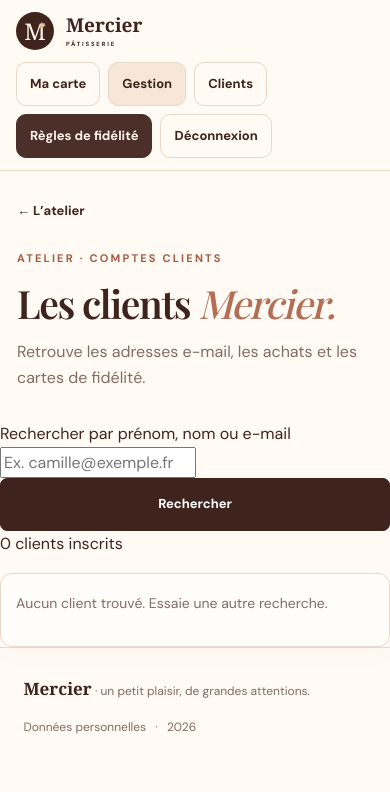
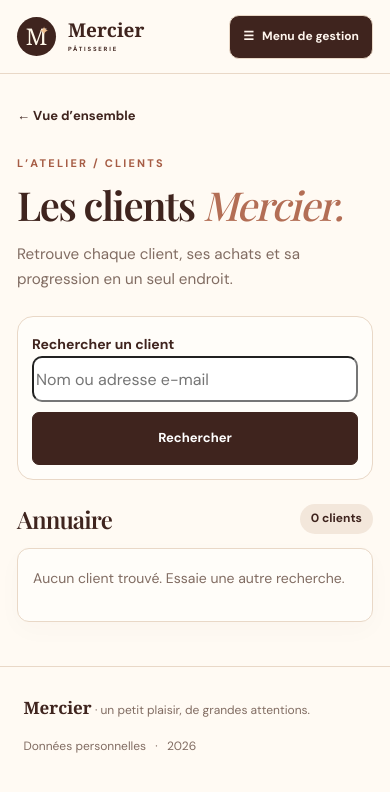
Before and after one commit to Mahyar-abr/patisserie, a Django app: page /atelier/clients/ in a window 390 px wide. Shown: the top 792 px of the page. Run offline with Django 5.2, Linux system fonts and the light colour scheme; the visitor is signed in with stand-in values (Sample User, id 1); data comes from the database, SQL or seed files in the repository; data that the repository does not hold is empty; parts of the project's set-up code (start-up, migrations or seed data) failed here and were passed over; some web fonts are replaced.

Commit message:
Refonte mobile atelier et suivi des recompenses

```diff
--- a/config/urls.py
+++ b/config/urls.py
@@ -20,6 +20,7 @@ urlpatterns = [
  path('sante/',views.health,name='health'),
  path('atelier/',views.staff_home,name='staff'),
  path('atelier/clients/',views.customers,name='customers'),
+ path('atelier/recompenses/',views.rewards,name='rewards'),
  path('atelier/programme/',views.program,name='program'),
  path('atelier/produits/',views.products,name='products'),
  path('atelier/client/',views.lookup,name='lookup'),
--- a/loyalty/views.py
+++ b/loyalty/views.py
@@ -140,7 +140,39 @@ def health(request):
     return JsonResponse({'status':'ready'})
 @staff_required
 def staff_home(request):
-    return render(request,'loyalty/staff.html',{'active':Purchase.objects.filter(cancelled_at=None).count(),'pending':Reward.objects.filter(used_at=None,revoked=False).count(),'customers':User.objects.filter(is_staff=False).count(),'recent':Purchase.objects.select_related('user').order_by('-created_at')[:12],'shop':Shop.objects.get_or_create(pk=1)[0]})
+    now = timezone.now()
+    available = Reward.objects.filter(used_at__isnull=True, revoked=False, user__is_staff=False).filter(
+        Q(expires_at__isnull=True) | Q(expires_at__gt=now))
+    delivered = Reward.objects.filter(used_at__isnull=False, revoked=False, user__is_staff=False)
+    return render(request, 'loyalty/staff.html', {
+        'active': Purchase.objects.filter(cancelled_at=None).count(),
+        'pending': available.count(), 'delivered': delivered.count(),
+        'customers': User.objects.filter(is_staff=False).count(),
+        'pending_rewards': available.select_related('user').order_by('-created_at')[:5],
+        'delivered_rewards': delivered.select_related('user').order_by('-used_at')[:5],
+        'recent': Purchase.objects.select_related('user').order_by('-created_at')[:8],
+    })
+
+@staff_required
+def rewards(request):
+    # Private, paginated view of earned and redeemed loyalty rewards.
+    now = timezone.now()
+    statut = request.GET.get('statut', 'toutes')
+    if statut not in ('toutes', 'a_remettre', 'remises'):
+        statut = 'toutes'
+    available = Reward.objects.filter(used_at__isnull=True, revoked=False, user__is_staff=False).filter(
+        Q(expires_at__isnull=True) | Q(expires_at__gt=now))
+    delivered = Reward.objects.filter(used_at__isnull=False, revoked=False, user__is_staff=False)
+    rewards_qs = Reward.objects.select_related('user').filter(user__is_staff=False)
+    if statut == 'a_remettre':
+        rewards_qs = rewards_qs.filter(pk__in=available.values('pk'))
+    elif statut == 'remises':
+        rewards_qs = rewards_qs.filter(pk__in=delivered.values('pk'))
+    page = Paginator(rewards_qs.order_by('-created_at', '-pk'), 20).get_page(request.GET.get('page'))
+    return render(request, 'loyalty/rewards.html', {
+        'page': page, 'rewards': page.object_list, 'statut': statut,
+        'pending_count': available.count(), 'delivered_count': delivered.count(), 'now': now,
+    })
 @staff_required
 def customers(request):
     """Annuaire privé des clients ; aucune donnée personnelle en accès public."""
--- /dev/null
+++ b/static/admin-v2.css
@@ -0,0 +1,147 @@
+/* Mercier 2.2.2 – interface atelier, sans modification de la logique de validation */
+/* La feuille est chargée uniquement depuis base.html, pour une vraie séparation des styles. */
+:root { --admin-edge:clamp(18px,5vw,80px); --admin-card:#fffdf9; --admin-soft:#f7ece0; --admin-muted:#816b5f; }
+.topbar-admin { min-height:90px; height:auto; padding-block:15px; flex-wrap:nowrap; }
+.admin-navbar { margin-left:auto; min-width:0; }
+.admin-desktop-links { display:flex; align-items:center; justify-content:flex-end; flex-wrap:wrap; gap:8px; }
+.admin-desktop-links a, .admin-logout { text-decoration:none; border:1px solid transparent; border-radius:12px; background:transparent; color:var(--ink); font:700 13px/1.2 'DM Sans',Arial,sans-serif; padding:11px 13px; min-height:42px; display:inline-flex; align-items:center; justify-content:center; white-space:nowrap; cursor:pointer; }
+.admin-desktop-links a:hover,.admin-logout:hover { background:var(--cream); }
+.admin-desktop-links a[aria-current='page'] { background:var(--ink);color:#fff7ed; }
+.admin-desktop-links .inline { display:flex; }
+.admin-logout { border-color:var(--line); }
+.admin-mobile-menu { display:none; }
+.admin-page-intro { padding-top:clamp(32px,5vw,64px); padding-bottom:25px; }
+.admin-page-intro h1 { margin:9px 0 14px; font-size:clamp(2.5rem,4.4vw,4.4rem); }
+.admin-page-intro > p { font-size:clamp(.95rem,1.7vw,1.08rem); margin:0; max-width:640px; }
+/* Chiffres : fonte explicite au lieu du raccourci font:42px Georgia dans l'ancien CSS. */
+.admin-metrics { grid-template-columns:repeat(4,minmax(0,1fr)); gap:13px; padding-bottom:35px; }
+.admin-metric { padding:22px; border:1px solid #ead9ca; border-radius:16px; background:#f8ebde; color:var(--ink); min-width:0; display:flex; flex-direction:column; gap:5px; text-decoration:none; }
+.admin-metric:nth-child(2) { background:#fff3e7; }
+.admin-metric:nth-child(3) { background:#e9efe6; border-color:#dbe6d5; }
+.admin-metric:nth-child(4) { background:#f3e6e4; border-color:#eedcd7; }
+.admin-metric strong { font-family:'DM Sans','DejaVu Sans',Arial,sans-serif; font-weight:700; letter-spacing:-.06em; line-height:1.12; font-size:clamp(2.3rem,3.6vw,3.8rem); font-variant-numeric:lining-nums tabular-nums; margin:6px 0; }
+.admin-metric .metric-label { font:700 12px/1.4 'DM Sans',Arial,sans-serif; text-transform:uppercase; letter-spacing:.09em; color:#765b50; }
+.admin-metric .metric-hint { color:#775f53; font:500 12px/1.45 'DM Sans',Arial,sans-serif; margin-top:auto; overflow-wrap:anywhere; }
+a.admin-metric:hover { border-color:#b58d77; box-shadow:0 12px 25px rgba(75,42,27,.08); }
+.admin-action-section,.admin-rewards-preview { padding:0 var(--admin-edge) 38px; }
+.admin-section-heading { margin-bottom:17px; }
+.admin-section-heading h2,.admin-recent h2 { font-size:clamp(1.6rem,2.4vw,2.2rem);margin:0 0 5px; }
+.admin-section-heading p { color:var(--muted);font-size:14px;margin:0 0 9px; }
+.admin-action-grid { display:grid;grid-template-columns:repeat(3,minmax(0,1fr));gap:13px; }
+.admin-action-grid a { padding:21px 19px; border:1px solid var(--line);border-radius:15px; background:var(--admin-card); text-decoration:none;display:flex;flex-direction:column;min-height:142px;gap:4px;transition:background .15s,transform .15s; }
+.admin-action-grid a:hover { background:#fbebdd;transform:translateY(-2px); }
+.admin-action-grid strong { font:700 15px/1.35 'DM Sans',Arial,sans-serif; }
+.admin-action-grid small { font-size:12px;color:var(--muted);overflow-wrap:anywhere; }
+.action-icon { display:inline-flex;justify-content:center;align-items:center;color:#6b4034;background:#f3e3d4;border-radius:9px;width:39px;height:39px;font:24px/1 Georgia,serif;margin-bottom:7px; }
+.mini-link { display:inline-block;font-size:13px;font-weight:700;text-underline-offset:3px; }
+.reward-preview-grid { display:grid;grid-template-columns:repeat(2,minmax(0,1fr));gap:16px; }
+.reward-preview-panel { min-width:0;border:1px solid var(--line);background:var(--admin-card);border-radius:17px;padding:18px; }
+.reward-preview-panel h3 { display:flex;justify-content:space-between;align-items:center;gap:10px;font:700 17px/1.3 'DM Sans',Arial,sans-serif;margin:0 0 9px; }
+.reward-count { background:#f3e5d6;color:#513329;border-radius:20px;padding:3px 10px;font:700 13px/1.5 'DM Sans',Arial,sans-serif; }
+.reward-list-link { display:flex;gap:10px;justify-content:space-between;align-items:center;min-width:0;text-decoration:none;padding:13px 0;border-top:1px solid #f1e5da; }
+.reward-list-link div { min-width:0; }
+.reward-list-link strong { display:block;font:700 14px/1.4 'DM Sans',Arial,sans-serif;overflow-wrap:anywhere; }
+.reward-list-link small { display:block;color:var(--muted);font-size:12px;margin-top:3px;overflow-wrap:anywhere; }
+.reward-view { color:#8d5844;flex-shrink:0;font-weight:700;font-size:12px; }
+/* Annuaire – cartes condensées, sans débordement sur 320px. */
+.client-directory { width:100%;min-width:0;padding:0 var(--admin-edge) 64px; }
+.client-search { border:1px solid var(--line);border-radius:16px;background:#fffdf9;padding:18px; }
+.client-search label { font:700 14px/1.4 'DM Sans',Arial,sans-serif;margin-bottom:11px; }
+.client-search-row { display:flex;flex-wrap:wrap;gap:10px; }
+.client-search-row input { min-width:0;flex:1 1 220px;min-height:46px;border-radius:10px; }
+.client-search-row .button { min-height:46px;white-space:nowrap;justify-content:center;flex:0 0 auto; }
+.client-list-heading { display:flex;gap:15px;align-items:center;justify-content:space-between;margin:24px 0 14px; }
+.client-list-heading h2 { font-size:clamp(1.5rem,3vw,2rem);margin:0; }
+.client-list-heading > span { font:700 12px/1.3 'DM Sans',Arial,sans-serif;background:#f3e7db;border-radius:30px;padding:7px 11px;white-space:nowrap; }
+.client-cards { display:grid;gap:12px; }
+.client-directory .client-row { display:grid;grid-template-columns:minmax(0,1.25fr) minmax(160px,.7fr) minmax(180px,.7fr);align-items:center;gap:16px;border:1px solid var(--line);border-radius:16px;background:var(--admin-card);padding:20px;min-width:0; }
+.client-row-info,.client-row-activity,.client-row-actions { min-width:0; }
+.client-identity { display:flex;gap:11px;align-items:center;min-width:0;margin-bottom:10px; }
+.client-avatar { flex-shrink:0;width:44px;height:44px;border-radius:14px;display:grid;place-items:center;background:#4b302a;color:#fff0df;font:700 19px/1 Georgia,serif; }
+.client-identity-text { min-width:0; }
+.client-row-info .client-identity-text h3 { font:700 17px/1.3 'DM Sans',Arial,sans-serif;letter-spacing:-.02em;margin:0 0 2px;overflow-wrap:anywhere; }
+.client-identity-text h3 a { text-decoration:none; }
+.client-identity-text h3 a:hover { text-decoration:underline; }
+.client-identity-text p { margin:0;color:var(--muted);font-size:12px;line-height:1.4;overflow-wrap:anywhere; }
+.client-directory .client-row-activity { display:grid;grid-template-columns:repeat(2,minmax(0,1fr));gap:7px 12px; }
+.client-activity-stat { min-width:0; }
+.client-activity-stat strong { display:block;font:700 24px/1.15 'DM Sans','DejaVu Sans',Arial,sans-serif;font-variant-numeric:tabular-nums;letter-spacing:-.04em; }
+.client-activity-stat span { display:block;font-size:12px;color:var(--muted); }
+.client-row-activity small { grid-column:1 / -1;font-size:11px;color:var(--muted);line-height:1.45; }
+.client-directory .client-row-actions { display:flex;flex-direction:column;align-items:stretch;gap:8px; }
+.client-row-actions .button { display:flex;justify-content:center;gap:8px;text-align:center;min-height:44px;padding:10px 12px;font-size:12px;white-space:normal;line-height:1.3; }
+.client-action-hint { font-size:11px;color:#755e52;max-width:none;line-height:1.4; }
+.client-badge { font:700 11px/1.3 'DM Sans',Arial,sans-serif; }
+/* Détail des récompenses */
+.reward-filter {display:flex;flex-wrap:wrap;gap:9px;margin:0 0 17px;}
+.reward-filter a {text-decoration:none;border:1px solid var(--line);border-radius:999px;font:700 12px/1.3 'DM Sans',Arial,sans-serif;padding:11px 13px;background:#fffdf9;}
+.reward-filter a[aria-current='page'] { background:var(--ink);color:white;border-color:var(--ink); }
+.reward-directory-list { display:grid;gap:12px; }
+.reward-directory-item { min-width:0;display:grid;grid-template-columns:auto minmax(0,1fr) auto;align-items:center;gap:16px;border:1px solid var(--line);border-radius:15px;background:var(--admin-card);padding:19px; }
+.reward-item-icon { width:44px;height:44px;border-radius:12px;display:grid;place-items:center;background:#f3e3d4;font-size:24px; }
+.reward-item-info { min-width:0; }
+.reward-item-info h2 { font:700 17px/1.4 'DM Sans',Arial,sans-serif;margin:0;overflow-wrap:anywhere; }
+.reward-item-info p { margin:2px 0 8px;font-size:12px;color:var(--muted);overflow-wrap:anywhere; }
+.reward-item-info strong,.reward-item-info small { display:block;overflow-wrap:anywhere; }
+.reward-item-info strong {font-size:13px;}
+.reward-item-info small {font-size:11px;color:var(--muted);margin-top:5px;}
+.reward-item-actions { display:flex;flex-direction:column;align-items:stretch;gap:9px;min-width:140px; }
+.reward-item-actions .button { padding:11px 12px;min-height:42px;justify-content:center;gap:4px;text-align:center; }
+.client-badge.active-reward { color:#66382a;background:#f5dec9; }
+@media (max-width:1100px) {
+  .admin-desktop-links { gap:3px; }
+  .admin-desktop-links a,.admin-logout { padding:10px;font-size:12px; }
+  .client-directory .client-row { grid-template-columns:minmax(0,1fr) minmax(155px,.6fr); }
+  .client-row-actions { grid-column:1/-1;flex-direction:row!important; }
+  .client-row-actions .button { flex:1 1 160px; }
+}
+@media (max-width:750px) {
+  /* Dans les pages staff, la navigation mobile ne fait plus 3 lignes. */
+  .topbar-admin { display:flex;flex-direction:row;align-items:center;justify-content:space-between;gap:10px;min-height:74px;padding:12px 17px;position:relative; }
+  .topbar-admin .logo { min-width:0; }
+  .topbar-admin .logo-mark { width:39px;height:39px;font-size:23px; }
+  .topbar-admin .logo-name { font-size:19px; }
+  .admin-desktop-links { display:none; }
+  .admin-mobile-menu {display:block;position:relative;}
+  .admin-mobile-menu > summary {cursor:pointer;list-style:none;border:1px solid var(--line);border-radius:10px;background:var(--ink);color:#fff6ee;font:700 12px/1.2 'DM Sans',Arial,sans-serif;padding:12px 13px;min-height:44px;display:flex;align-items:center;gap:8px;white-space:nowrap;}
+  .admin-mobile-menu > summary::-webkit-details-marker {display:none;}
+  .admin-mobile-menu[open] > summary {background:#674438;}
+  .admin-mobile-items {position:absolute;right:0;top:calc(100% + 10px);width:min(310px,calc(100vw - 34px));background:#fffdf9;box-shadow:0 16px 42px rgba(65,30,20,.18);border:1px solid var(--line);border-radius:14px;padding:9px;z-index:50;display:grid;gap:4px;}
+  .admin-mobile-items a,.admin-mobile-items button { width:100%;display:flex;justify-content:flex-start;align-items:center;box-sizing:border-box;min-height:45px;text-decoration:none;border:0;border-radius:9px;padding:11px 13px;background:transparent;color:var(--ink);font:700 13px/1.4 'DM Sans',Arial,sans-serif;text-align:left; }
+  .admin-mobile-items a:hover,.admin-mobile-items button:hover {background:#f6e8da;}
+  .admin-mobile-items form {border-top:1px solid var(--line);padding-top:4px;margin-top:2px;}
+  .admin-metrics { grid-template-columns:repeat(2,minmax(0,1fr));gap:10px;padding:0 17px 29px; }
+  .admin-metric {padding:15px;min-width:0;min-height:140px;}
+  .admin-metrics .metric:last-child {grid-column:auto;}
+  .admin-metric strong { font-size:clamp(2.3rem,8vw,3.1rem); }
+  .admin-metric .metric-label {font-size:10px;}
+  .admin-metric .metric-hint {font-size:10px;}
+  .admin-action-section,.admin-rewards-preview {padding:0 17px 27px;}
+  .admin-action-grid {grid-template-columns:repeat(2,minmax(0,1fr));gap:9px;}
+  .admin-action-grid a {padding:14px;min-height:122px;}
+  .admin-action-grid strong {font-size:13px;}
+  .admin-action-grid small {font-size:11px;}
+  .action-icon {width:35px;height:35px;font-size:20px;margin-bottom:4px;}
+  .reward-preview-grid {grid-template-columns:1fr;gap:12px;}
+  .client-directory {padding:0 17px 44px!important;}
+  .client-directory .client-row {grid-template-columns:minmax(0,1fr);gap:13px;padding:16px;}
+  .client-directory .client-row-actions { grid-column:auto;display:grid;grid-template-columns:repeat(2,minmax(0,1fr));gap:8px; }
+  .client-directory .client-row-actions .button {width:100%;min-width:0;min-height:46px;padding:10px 7px;font-size:11px;}
+  .client-row-actions .client-action-hint {grid-column:1/-1;}
+  .client-directory .client-row-activity {background:#faf2e9;border-radius:10px;padding:10px;}
+  .client-activity-stat strong { font-size:22px; }
+  .client-search {padding:14px;}
+  .client-search-row {display:grid;grid-template-columns:minmax(0,1fr);}
+  .client-search-row input {flex:auto;width:100%;}
+  .client-search-row .button {width:100%;}
+  .admin-recent {padding:20px 17px 45px;}
+  .reward-directory-item {grid-template-columns:auto minmax(0,1fr);gap:12px;padding:15px;}
+  .reward-item-icon {align-self:start;width:37px;height:37px;}
+  .reward-item-actions {grid-column:1/-1;display:grid;grid-template-columns:auto minmax(0,1fr);align-items:center;min-width:0;}
+  .reward-item-actions .button {width:auto;}
+}
+@media(max-width:360px) {
+  .admin-action-grid {grid-template-columns:1fr 1fr;}
+  .topbar-admin .logo-name {font-size:17px;}
+  .admin-mobile-menu > summary {padding:10px;font-size:11px;}
+}
--- a/templates/base.html
+++ b/templates/base.html
@@ -1,6 +1,33 @@
 {% load static %}<!doctype html>
-<html lang="fr"><head><meta charset="utf-8"><meta name="viewport" content="width=device-width, initial-scale=1"><meta name="theme-color" content="#3f241e"><meta name="description" content="La carte de fidélité de la Pâtisserie Mercier"><title>{% block title %}Mercier • La fidélité gourmande{% endblock %}</title><link rel="stylesheet" href="{% static 'app.css' %}"><link rel="icon" href="{% static 'favicon.svg' %}" type="image/svg+xml"><script defer src="{% static 'app.js' %}"></script></head>
-<body><div class="site"><header class="topbar"><a class="logo" href="{% url 'home' %}" aria-label="Mercier, accueil"><span class="logo-mark">M<span>✦</span></span><span class="logo-name">Mercier<small>PÂTISSERIE</small></span></a><nav aria-label="Navigation principale" class="nav" id="navigation-principale">{% if user.is_authenticated %}<a href="{% url 'dashboard' %}">Ma carte</a>{% if user.is_staff %}<a class="nav-staff" href="{% url 'staff' %}">Gestion</a><a href="{% url 'customers' %}">Clients</a><a class="nav-rules" href="{% url 'program' %}">Règles de fidélité</a>{% endif %}<form class="inline" method="post" action="{% url 'logout' %}">{% csrf_token %}<button class="nav-link" type="submit">Déconnexion</button></form>{% else %}<a href="{% url 'login' %}">Connexion</a><a class="nav-pill" href="{% url 'signup' %}">Créer ma carte <span aria-hidden="true">↗</span></a>{% endif %}</nav></header>
+<html lang="fr"><head><meta charset="utf-8"><meta name="viewport" content="width=device-width, initial-scale=1"><meta name="theme-color" content="#3f241e"><meta name="description" content="La carte de fidélité de la Pâtisserie Mercier"><title>{% block title %}Mercier • La fidélité gourmande{% endblock %}</title><link rel="stylesheet" href="{% static 'app.css' %}"><link rel="stylesheet" href="{% static 'admin-v2.css' %}"><link rel="icon" href="{% static 'favicon.svg' %}" type="image/svg+xml"><script defer src="{% static 'app.js' %}"></script></head>
+<body><div class="site"><header class="topbar{% if user.is_authenticated and user.is_staff %} topbar-admin{% endif %}">
+<a class="logo" href="{% if user.is_authenticated and user.is_staff %}{% url 'staff' %}{% else %}{% url 'home' %}{% endif %}" aria-label="Mercier, accueil"><span class="logo-mark">M<span>✦</span></span><span class="logo-name">Mercier<small>PÂTISSERIE</small></span></a>
+{% if user.is_authenticated and user.is_staff %}
+<nav class="admin-navbar" aria-label="Navigation de gestion">
+  <div class="admin-desktop-links">
+    <a href="{% url 'staff' %}" {% if request.resolver_match.url_name == 'staff' %}aria-current="page"{% endif %}>Vue d’ensemble</a>
+    <a href="{% url 'customers' %}" {% if request.resolver_match.url_name == 'customers' %}aria-current="page"{% endif %}>Clients</a>
+    <a href="{% url 'rewards' %}" {% if request.resolver_match.url_name == 'rewards' %}aria-current="page"{% endif %}>Récompenses</a>
+    <a href="{% url 'program' %}" {% if request.resolver_match.url_name == 'program' %}aria-current="page"{% endif %}>Programme</a>
+    <form method="post" action="{% url 'logout' %}" class="inline">{% csrf_token %}<button type="submit" class="admin-logout">Déconnexion</button></form>
+  </div>
+  <details class="admin-mobile-menu"><summary><span aria-hidden="true">☰</span> Menu de gestion</summary>
+    <div class="admin-mobile-items">
+      <a href="{% url 'staff' %}">Vue d’ensemble</a>
+      <a href="{% url 'customers' %}">Tous les clients</a>
+      <a href="{% url 'rewards' %}">Récompenses clients</a>
+      <a href="{% url 'lookup' %}">Valider un achat</a>
+      <a href="{% url 'codes' %}">Codes d’achat</a>
+      <a href="{% url 'products' %}">Produits</a>
+      <a href="{% url 'program' %}">Règles de fidélité</a>
+      <form method="post" action="{% url 'logout' %}">{% csrf_token %}<button type="submit">Déconnexion</button></form>
+    </div>
+  </details>
+</nav>
+{% elif user.is_authenticated %}
+<nav aria-label="Navigation principale" class="nav"><a href="{% url 'dashboard' %}">Ma carte</a><form class="inline" method="post" action="{% url 'logout' %}">{% csrf_token %}<button class="nav-link" type="submit">Déconnexion</button></form></nav>
+{% else %}<nav aria-label="Navigation principale" class="nav"><a href="{% url 'login' %}">Connexion</a><a class="nav-pill" href="{% url 'signup' %}">Créer ma carte <span aria-hidden="true">↗</span></a></nav>{% endif %}
+</header>
 {% if messages %}<div class="alerts" role="status" aria-live="polite">{% for message in messages %}<p class="alert {% if message.tags %}{{ message.tags }}{% endif %}">{{ message }}</p>{% endfor %}</div>{% endif %}
 <main id="contenu">{% block content %}{% endblock %}</main>
 <footer class="footer"><span><strong>Mercier</strong> · un petit plaisir, de grandes attentions.</span><span><a href="{% url 'privacy' %}">Données personnelles</a> <span class="footer-dot">·</span> {% now 'Y' %}</span></footer></div></body></html>
--- a/templates/loyalty/customers.html
+++ b/templates/loyalty/customers.html
@@ -1,36 +1,31 @@
 {% extends 'base.html' %}
 {% block title %}Clients · Atelier Mercier{% endblock %}
 {% block content %}
-<div class="page-intro"><a class="back" href="{% url 'staff' %}">← L’atelier</a>
-  <span class="eyebrow">ATELIER · COMPTES CLIENTS</span>
+<div class="page-intro admin-page-intro"><a class="back" href="{% url 'staff' %}">← Vue d’ensemble</a>
+  <span class="eyebrow">L’ATELIER / CLIENTS</span>
   <h1>Les clients <em>Mercier.</em></h1>
-  <p>Retrouve les adresses e-mail, les achats et les cartes de fidélité.</p>
+  <p>Retrouve chaque client, ses achats et sa progression en un seul endroit.</p>
 </div>
 <section class="client-directory" aria-label="Liste des clients">
   <form class="client-search" role="search" action="{% url 'customers' %}" method="get">
-    <label for="client-query">Rechercher par prénom, nom ou e-mail</label>
-    <div class="client-search-row"><input id="client-query" type="search" name="q" value="{{ query }}" maxlength="120" placeholder="Ex. camille@exemple.fr" autocomplete="off">
+    <label for="client-query">Rechercher un client</label>
+    <div class="client-search-row"><input id="client-query" type="search" name="q" value="{{ query }}" maxlength="120" placeholder="Nom ou adresse e-mail" autocomplete="off">
       <button class="button primary" type="submit">Rechercher</button>{% if query %}<a href="{% url 'customers' %}" class="button">Effacer</a>{% endif %}
     </div>
   </form>
-  <p class="client-results">{{ page.paginator.count }} client{{ page.paginator.count|pluralize }} {% if query %}trouvé{{ page.paginator.count|pluralize }}{% else %}inscrit{{ page.paginator.count|pluralize }}{% endif %}</p>
+  <div class="client-list-heading"><h2>Annuaire</h2><span>{{ page.paginator.count }} client{{ page.paginator.count|pluralize }}</span></div>
   <div class="client-cards">
     {% for client in customers %}
     <article class="client-row">
       <div class="client-row-info">
-        <h2><a href="{% url 'customer' client.card_id %}">{{ client.get_full_name|default:client.first_name|default:'Client' }}</a></h2>
-        <p class="break">{{ client.email }}</p>
-        {% if client.verified %}<span class="client-badge verified">✓ E-mail vérifié</span>{% else %}<span class="client-badge pending">! E-mail à confirmer</span>{% endif %}
+        <div class="client-identity"><span class="client-avatar" aria-hidden="true">{{ client.first_name|default:client.email|first|upper }}</span><div class="client-identity-text"><h3><a href="{% url 'customer' client.card_id %}">{{ client.get_full_name|default:client.first_name|default:'Client' }}</a></h3><p class="break">{{ client.email }}</p></div></div>
+        {% if client.verified %}<span class="client-badge verified">✓ Adresse vérifiée</span>{% else %}<span class="client-badge pending">E-mail à confirmer</span>{% endif %}
       </div>
-      <div class="client-row-activity">
-        <span><strong>{{ client.purchase_count }}</strong> achat{{ client.purchase_count|pluralize }} validé{{ client.purchase_count|pluralize }}</span>
-        <span><strong>{{ client.total_stamps }}</strong> tampon{{ client.total_stamps|pluralize }} cumulé{{ client.total_stamps|pluralize }}</span>
-        <small>{% if client.last_purchase %}Dernier achat : {{ client.last_purchase|date:'d/m/Y H:i' }}{% else %}Aucun achat enregistré{% endif %}</small>
+      <div class="client-row-activity"><div class="client-activity-stat"><strong>{{ client.purchase_count }}</strong><span>Achat{{ client.purchase_count|pluralize }}</span></div><div class="client-activity-stat"><strong>{{ client.total_stamps }}</strong><span>Tampon{{ client.total_stamps|pluralize }}</span></div>
+        <small>{% if client.last_purchase %}Dernier achat le {{ client.last_purchase|date:'d/m/Y' }}{% else %}Pas encore d’achat{% endif %}</small>
       </div>
-      <div class="client-row-actions">
-        <a class="button" href="{% url 'customer' client.card_id %}">Voir les achats →</a>
-        {% if client.verified %}<a class="button primary" href="{% url 'sale' client.card_id %}">+ Ajouter un achat</a>
-        {% else %}<span class="client-action-hint">Achat disponible après vérification de l’e-mail.</span>{% endif %}
+      <div class="client-row-actions"><a class="button" href="{% url 'customer' client.card_id %}">Fiche & achats <span aria-hidden="true">↗</span></a>
+        {% if client.verified %}<a class="button primary" href="{% url 'sale' client.card_id %}">+ Ajouter un achat</a>{% else %}<span class="client-action-hint">Achats possibles après confirmation de l’e-mail.</span>{% endif %}
       </div>
     </article>
     {% empty %}<div class="panel"><p class="empty">Aucun client trouvé. Essaie une autre recherche.</p></div>{% endfor %}
```
Also changed, not shown: loyalty/tests.py (+47 -0 lines), templates/loyalty/rewards.html (added, +11 -0 lines), templates/loyalty/staff.html (+16 -1 lines).
